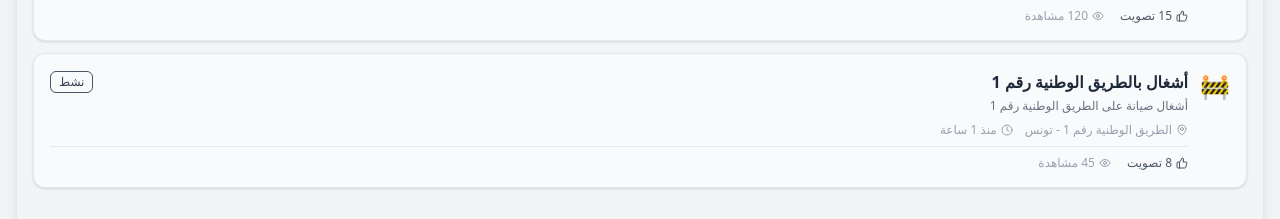
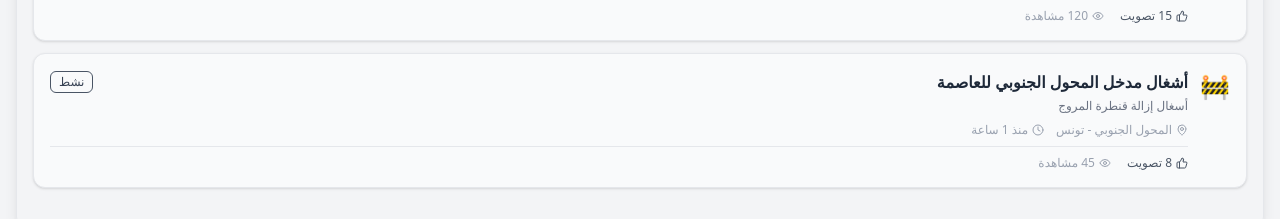
Before and after one commit to interfoufou/trafic-info, a Next.js app: page / in a window 1280 px wide. Shown: the part 936-1155 px from the top of the page. Built offline with nearby package versions, Linux system fonts and the light colour scheme.

Commit message:
تحديث البلاغ الثاني إلى 'أشغال مدخل المحول الجنوبي للعاصمة'

```diff
--- a/src/app/page.tsx
+++ b/src/app/page.tsx
@@ -318,9 +318,9 @@ const mockReports = [
   {
     id: '2',
     type: 'roadwork',
-    title: 'أشغال بالطريق الوطنية رقم 1',
-    description: 'أشغال صيانة على الطريق الوطنية رقم 1',
-    location: 'الطريق الوطنية رقم 1 - تونس',
+    title: 'أشغال مدخل المحول الجنوبي للعاصمة',
+    description: 'أسغال إزالة قنطرة المروج',
+    location: 'المحول الجنوبي - تونس',
     status: 'active',
     votes: 8,
     views: 45,
```
